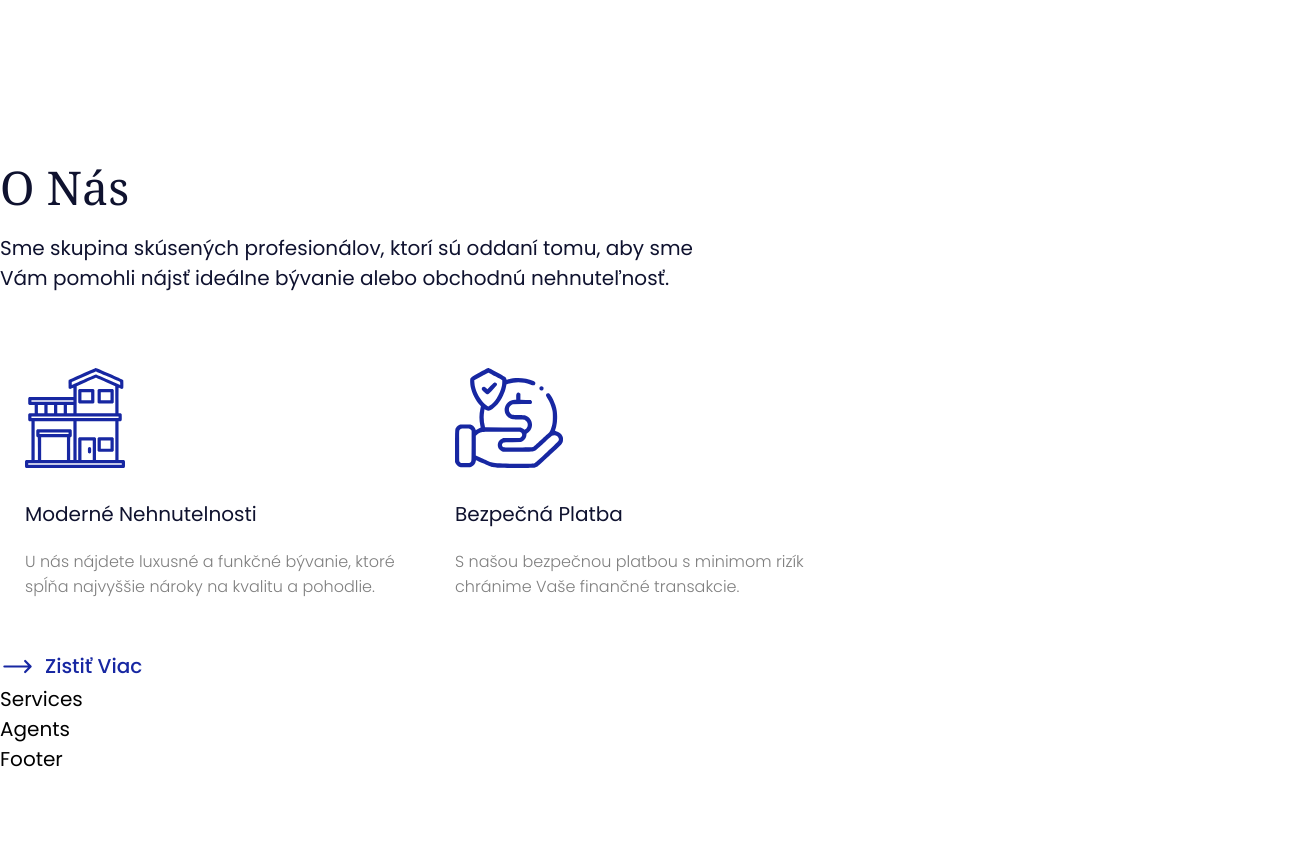
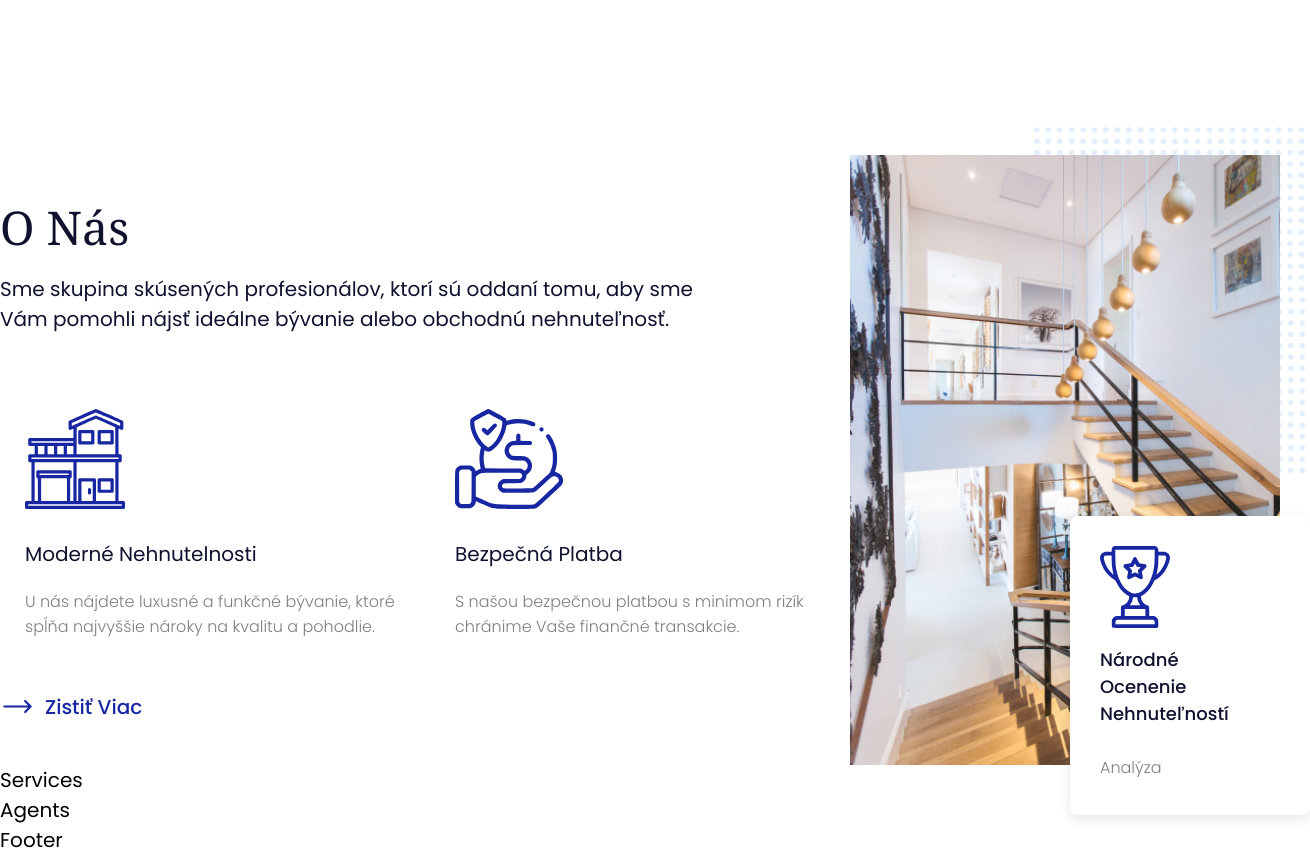
Before and after one commit to davidnx01/real-estate-portfolio, a Next.js app: page / in a window 1280 px wide. Shown: the part 845-1700 px from the top of the page, 1310 px wide, since content can reach past the window. Before the commit the page ends 1619 px from the top, so only its background shows below. Built offline with nearby package versions, Linux system fonts and the light colour scheme.

Commit message:
About section design

```diff
--- a/common/Containers/About.jsx
+++ b/common/Containers/About.jsx
@@ -8,7 +8,7 @@ import { HiArrowLongRight } from "react-icons/hi2"
 const About = () => {
   return (
     <>
-    <section>
+    <section id='about' className={styles.about_section}>
       <div className={styles.about_left_side}>
         <Heading
           title="O Nás"
@@ -26,7 +26,28 @@ const About = () => {
         </a>
       </div>
 
+      <div className={styles.about_right_side}>
+        <img
+          src="/aboutus.jpg"
+          alt="Apartment"
+          className={styles.about_main_image}
+        />
+        <img
+          src="/dots_design.svg"
+          alt="Dots Design"
+          className={styles.dots_design}
+        />
+        <div className={styles.award_design}>
+          <img src="/trophy.svg" alt="Trophy" />
+          <h5>
+            Národné<br></br>
+            Ocenenie<br></br>
+            Nehnuteľností
+          </h5>
 
+          <p><span>Analýza</span></p>
+        </div>
+      </div>
 
 
 
--- a/styles/about.module.css
+++ b/styles/about.module.css
@@ -1,3 +1,10 @@
+.about_section {
+    display: flex;
+    align-items: center;
+    justify-content: space-between;
+    width: 100%;
+}
+
 .about_left_side p {
     max-width: 700px;
 }
@@ -27,3 +34,55 @@
 .about_cta:hover {
     transform: translate(10px, 0);
 }
+
+.about_right_side {
+    position: relative;
+    height: 610px;
+    width: 430px;
+}
+
+.about_main_image {
+    height: 100%;
+    width: 100%;
+    object-fit: cover;
+    z-index: 3;
+    position: relative;
+}
+
+.dots_design {
+    position: absolute;
+    right: -30px;
+    top: -30px;
+    z-index: 2;
+}
+
+.award_design {
+    position: absolute;
+    right: -30px;
+    bottom: -50px;
+    border-radius: 8px;
+    background: #FFFFFF;
+    box-shadow: 0px 4px 12px rgba(0, 0, 0, 0.1);
+    padding: 1.5rem;
+    width: 240px;
+    z-index: 4;
+}
+
+.award_design img {
+    width: 70px;
+    margin-bottom: 0.5rem;
+}
+
+.award_design h5 {
+    font-size: .9rem;
+    color: var(--dark-primary-color);
+    font-weight: 500;
+    margin-bottom: 1.125rem;
+}
+
+.award_design p span {
+    font-size: .8rem;
+    font-weight: 300;
+    color: black;
+    opacity: .5;
+}
```
Also changed, not shown: public/dots_design.png (deleted), public/dots_design.svg (added).
